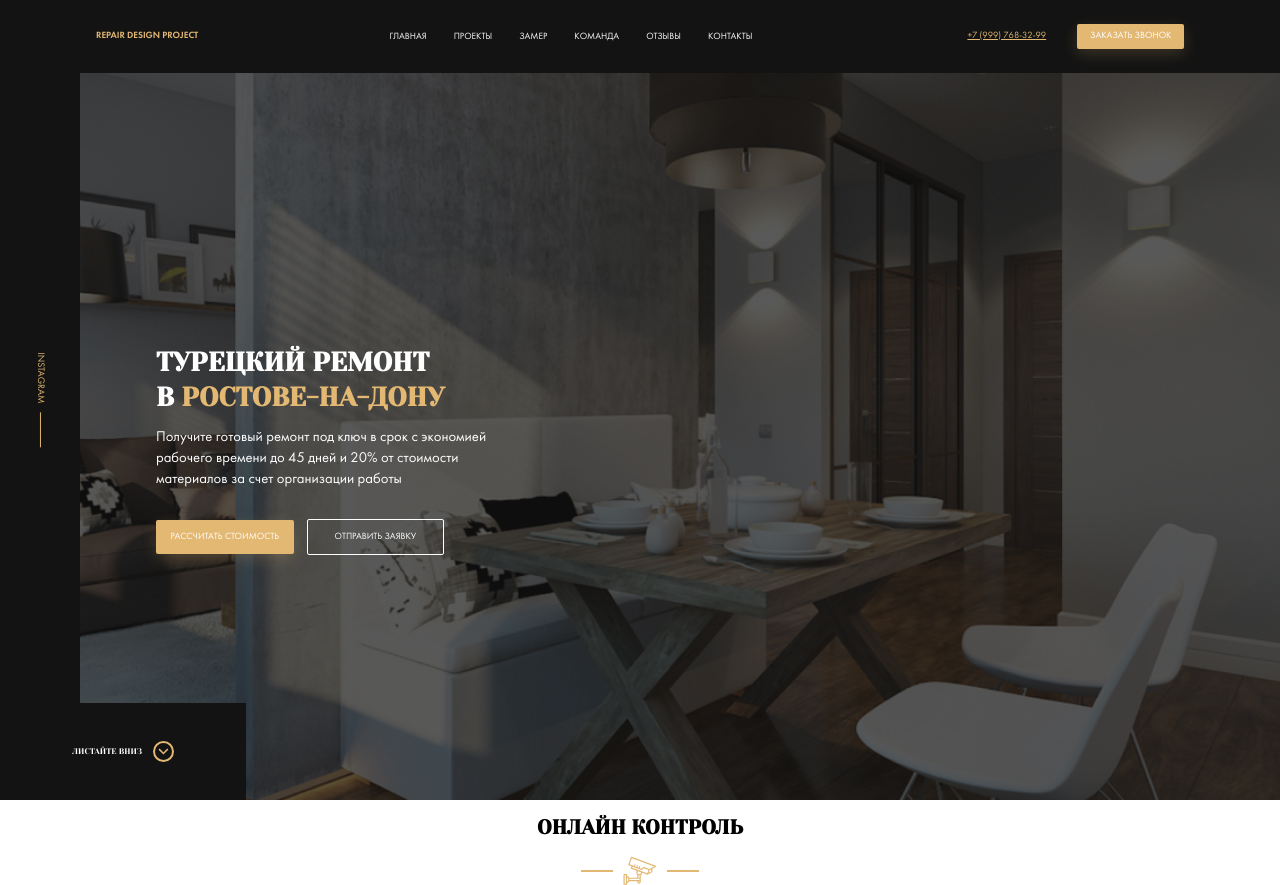
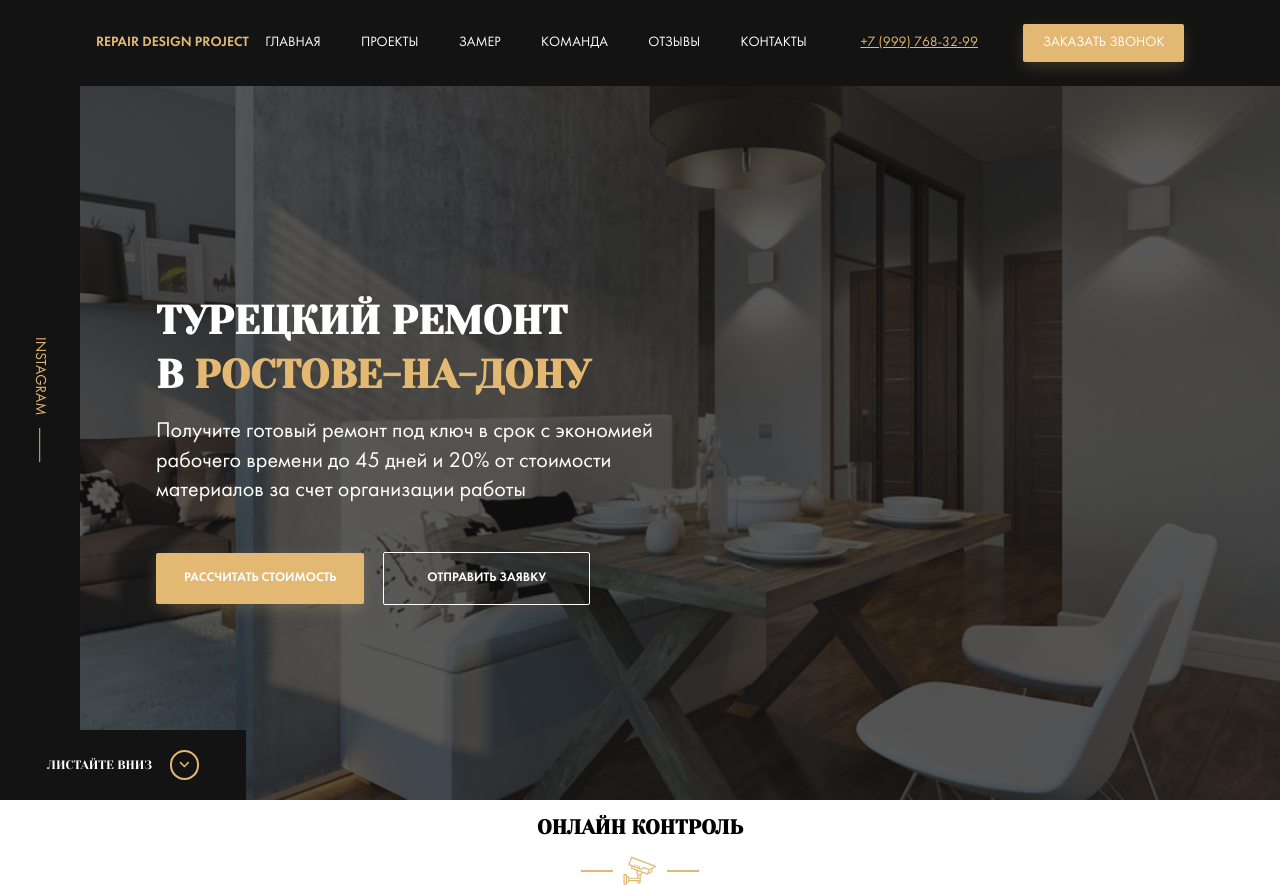
Before and after one commit to BRITVA-hp/repair-design, a website: page index.html in a window 1280 px wide. Drawn offline with Linux system fonts and the light colour scheme; files whose address does not match are found by name; a web font is replaced by a local one.

Commit message:
refact: pixel perfect for header and hero (1)

```diff
--- a/sass/_interface.sass
+++ b/sass/_interface.sass
@@ -1,9 +1,9 @@
 .button
-  padding: 0.5rem 0.9rem
+  padding: 0.8rem 1.4rem
   border: none
   border-radius: 2px
   text-transform: uppercase
-  font-size: 0.67rem
+  font-size: 1rem
   &:hover
     cursor: pointer
   &--primary
@@ -14,7 +14,7 @@
     &:hover
       box-shadow: none
   &--outline
-    min-width: 9.8rem
+    min-width: 14.8rem
     border: 1px solid $light
     background-color: transparent
     color: $light
--- a/sass/_media.sass
+++ b/sass/_media.sass
@@ -37,3 +37,4 @@
 @media screen and ( max-height: 530px  )
   .hero
     &__scroll-down
+      display: none
--- a/sass/templates/_header.sass
+++ b/sass/templates/_header.sass
@@ -16,15 +16,15 @@
   font-family: 'Futura Demi'
   font-style: normal
   font-weight: 500
-  font-size: 0.67rem
+  font-size: 1rem
   line-height: 1.14rem
 .nav
   &__item
-    font-size: 0.67rem
+    font-size: 1rem
     text-decoration: none
     color: $light
     text-transform: uppercase
-    margin-right: 1.7rem
+    margin-right: 2.65rem
     &:hover
       color: $primary
       transition: color 0.2s
@@ -32,5 +32,5 @@
   color: $primary
 .contacts
   &__phone
-    margin-right: 2rem
-    font-size: 0.67rem
+    margin-right: 3rem
+    font-size: 1rem
--- a/sass/templates/_hero.sass
+++ b/sass/templates/_hero.sass
@@ -21,18 +21,19 @@
     max-width: 47.85rem
     margin-left: 4.28rem
   &__text
-    margin-top: 0.8rem
-    margin-bottom: 2.08rem
-    line-height: 1.48rem
-    font-size: 1.05rem
-    max-width: 500px
+    margin-top: 1rem
+    margin-bottom: 3.3rem
+    line-height: 2.1rem
+    font-size: 1.58rem
+    max-width: 504px
   &__button
-    margin-right: 0.68rem
-    padding: 0.85rem 1.05rem
+    font-family: 'Futura Demi'
+    margin-right: 1.1rem
+    padding: 1.3rem 2rem
     border: none
     border-radius: 2px
     text-transform: uppercase
-    font-size: 0.67rem
+    font-size: 0.915rem
   &__instagram
     max-width: 80px
     height: 100%
@@ -41,7 +42,7 @@
     top: 0
   &__scroll-down
     font-family: 'Yeseva One'
-    font-size: 0.58rem
+    font-size: 0.87rem
     display: flex
     justify-content: center
     align-items: center
@@ -52,23 +53,23 @@
     left: 0
     bottom: 0
     min-width: 17.6rem
-    min-height: 6.92rem
+    min-height: 5rem
     background-color: $dark
     &::after
       content: ''
       background: url('../img/arrow-down.svg') no-repeat center
-      width: 1.5rem
-      height: 1.5rem
+      width: 2.1rem
+      height: 2.1rem
       border: 2px solid $primary
       border-radius: 50%
-      margin-left: 0.8rem
+      margin-left: 1.27rem
 .instagram
   display: flex
   justify-content: center
   align-items: center
   background-color: $dark
   &__link
-    font-size: 0.7rem
+    font-size: 1.07rem
     display: flex
     align-items: center
     color: $primary
@@ -78,14 +79,14 @@
     &::after
       content: ''
       width: 2.45rem
-      height: 1px
+      height: 0.1rem
       background-color: $primary
-      margin-left: 0.65rem
+      margin-left: 0.9rem
 .title
   margin: 0
   font-family: 'Yeseva One', cursive;
   text-transform: uppercase
-  font-size: 1.88rem
-  line-height: 2.55rem
+  font-size: 2.83rem
+  line-height: 3.85rem
   &--primary
     color: $primary
```
Also changed, not shown: css/style.css.
